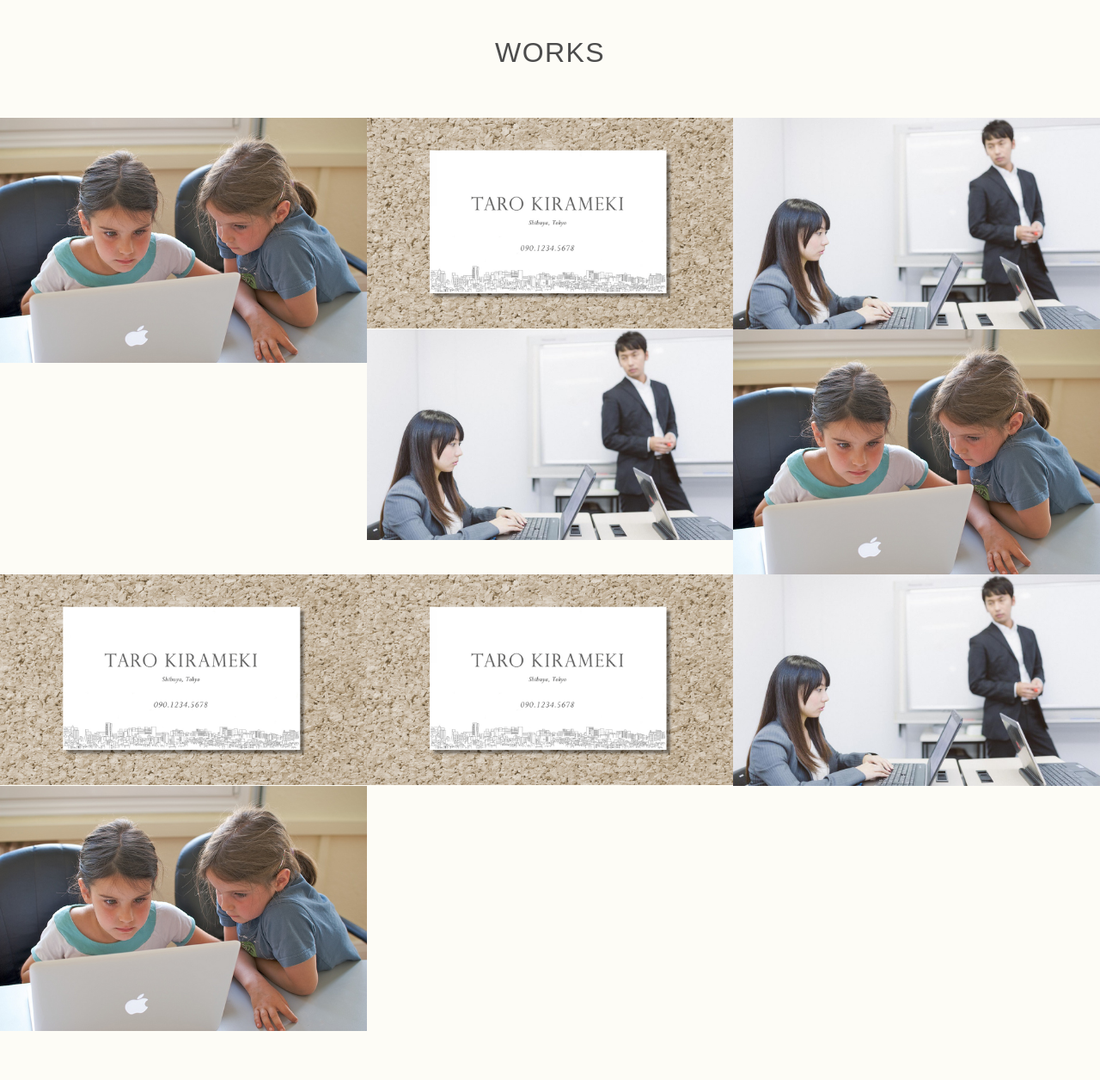
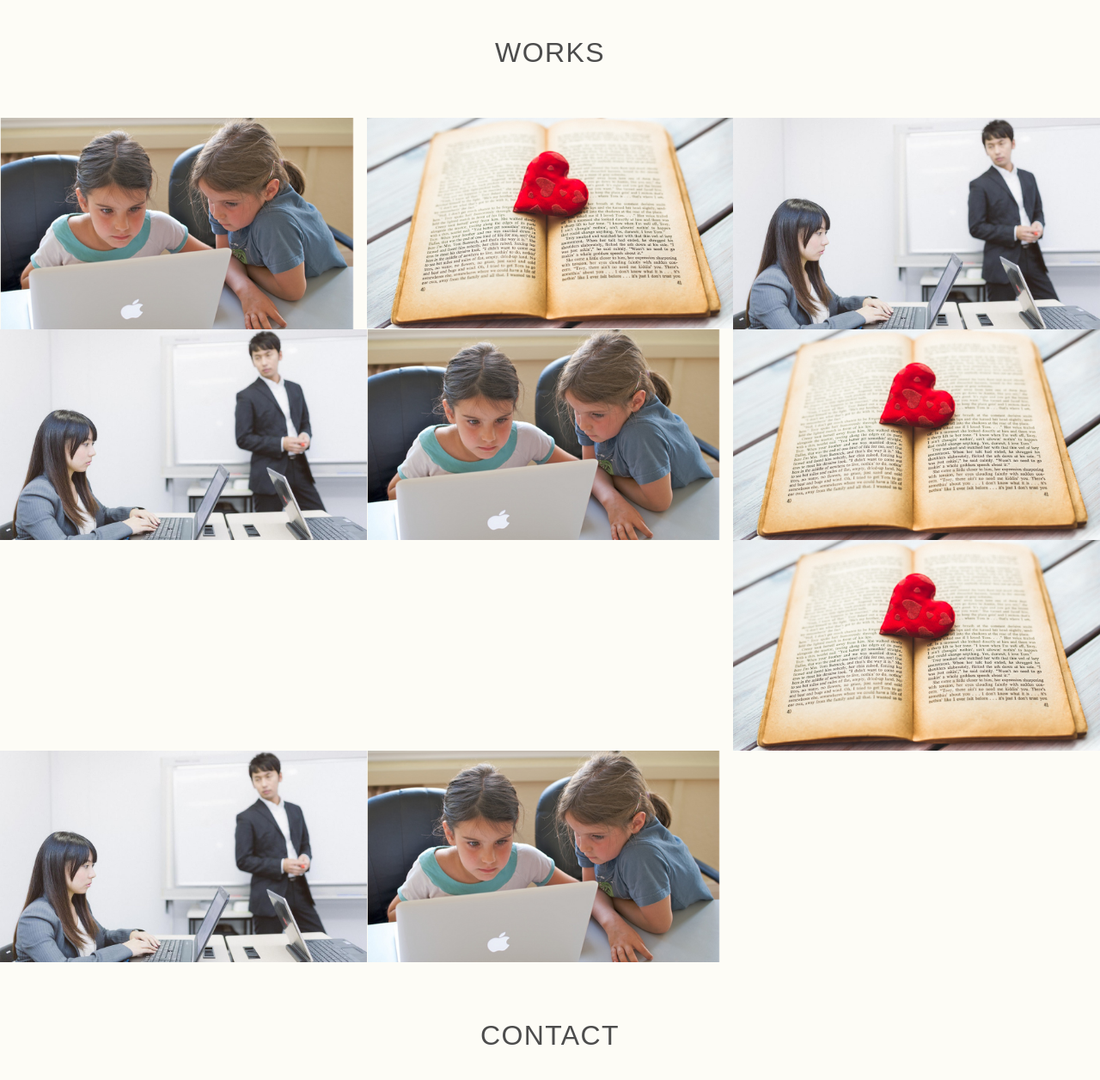
Before and after one commit to mattun45/mattun45.github.io, a plain HTML site: page index.html in a window 1280 px wide. Shown: the part 1000-2256 px from the top of the page at 86% size. Drawn offline with nearby package versions, Linux system fonts and the light colour scheme.

Commit message:
img_work1 changed

```diff
--- a/index.html
+++ b/index.html
@@ -44,7 +44,7 @@
         <h2 class="text-center">Works</h2>
         <div class="works-box">
             <a href="#">
-                <img src="./images/img_work_programingschool.jpg" alt="株式会社XXXschool コーポレートサイト様 Webサイトデザイン">
+                <img src="./images/img_work1_programingschool.png" alt="株式会社XXXschool コーポレートサイト様 Webサイトデザイン">
                 <div class="works-box-inner">
                     <div class="text-center">
                         <h3>株式会社XXXschool コーポレートサイト</h3>
@@ -56,10 +56,10 @@
         </div>
         <div class="works-box">
             <a href="#">
-                <img src="./images/img_work_card.jpg" alt="きらめき花子様 名刺デザイン">
+                <img src="./images/img_work1_booksharing.png" alt="BookSharing様 サイトデザイン">
                 <div class="works-box-inner">
                     <div class="text-center">
-                        <h3>きらめき花子様 名刺</h3>
+                        <h3>BookSharing様 サイトデザイン</h3>
                         <small>2016.04.20</small>
                         <span class="button-readmore">Read More</span>
                     </div>
@@ -92,7 +92,7 @@
         </div>
         <div class="works-box">
             <a href="#">
-                <img src="./images/img_work_programingschool.jpg" alt="株式会社XXXschool コーポレートサイト様 Webサイトデザイン">
+                <img src="./images/img_work1_programingschool.png" alt="株式会社XXXschool コーポレートサイト様 Webサイトデザイン">
                 <div class="works-box-inner">
                     <div class="text-center">
                         <h3>株式会社XXXschool コーポレートサイト</h3>
@@ -104,10 +104,10 @@
         </div>
         <div class="works-box">
             <a href="#">
-                <img src="./images/img_work_card.jpg" alt="きらめき花子様 名刺デザイン">
+                <img src="./images/img_work1_booksharing.png" alt="BookSharing様 サイトデザイン">
                 <div class="works-box-inner">
                     <div class="text-center">
-                        <h3>きらめき花子様 名刺</h3>
+                        <h3>BookSharing様 サイトデザイン</h3>
                         <small>2016.04.20</small>
                         <span class="button-readmore">Read More</span>
                     </div>
@@ -116,10 +116,10 @@
         </div>
         <div class="works-box">
             <a href="#">
-                <img src="./images/img_work_card.jpg" alt="きらめき花子様 名刺デザイン">
+                <img src="./images/img_work1_booksharing.png" alt="BookSharing様 サイトデザイン">
                 <div class="works-box-inner">
                     <div class="text-center">
-                        <h3>きらめき花子様 名刺</h3>
+                        <h3>BookSharing様 サイトデザイン</h3>
                         <small>2016.04.20</small>
                         <span class="button-readmore">Read More</span>
                     </div>
@@ -140,7 +140,7 @@
         </div>
         <div class="works-box">
             <a href="#">
-                <img src="./images/img_work_programingschool.jpg" alt="株式会社XXXschool コーポレートサイト様 Webサイトデザイン">
+                <img src="./images/img_work1_programingschool.png" alt="株式会社XXXschool コーポレートサイト様 Webサイトデザイン">
                 <div class="works-box-inner">
                     <div class="text-center">
                         <h3>株式会社XXXschool コーポレートサイト</h3>
```
Also changed, not shown: images/img_work1_booksharing.png (added), images/img_work1_programingschool.png (added), images/img_work_programingschool.jpg (deleted).
